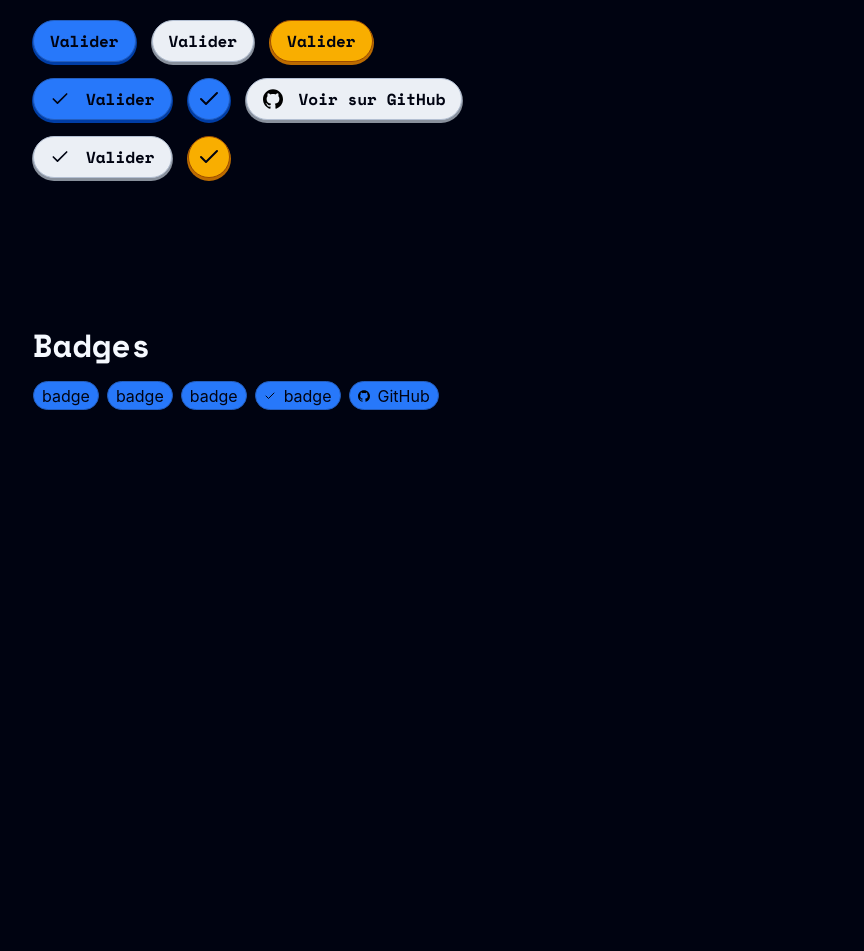
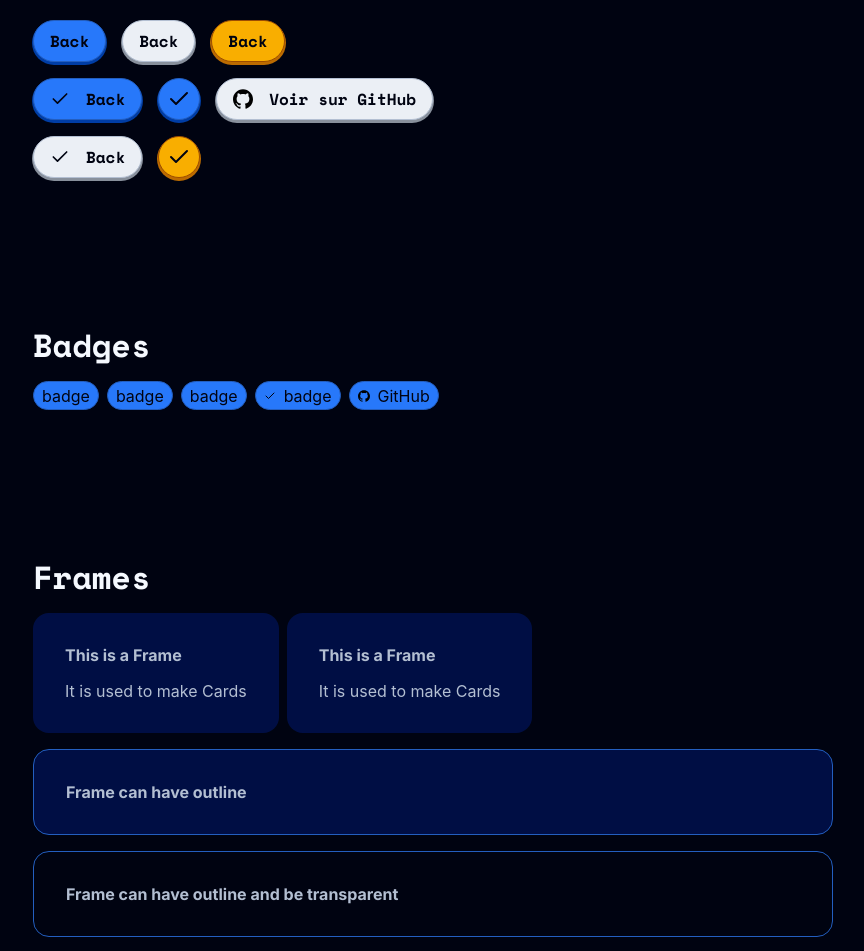
Before and after one commit to TooLoss/teletype-ui, a SvelteKit app: page / in a window 1280 px wide. Shown: the part 1440-2391 px from the top of the page, without its empty margins (207-1071 px from the left). Before the commit the page ends 1924 px from the top, so only its background shows below. Built offline with nearby package versions, Linux system fonts and the light colour scheme; a web font is replaced by a local one.

Commit message:
feat: Frame added

```diff
--- /dev/null
+++ b/src/lib/components/Frame.svelte
@@ -0,0 +1,44 @@
+<script lang="ts">
+    import type { Snippet } from 'svelte';
+
+    type Props = {
+        variant?: 'default' | 'secondary';
+        transparent?: boolean;
+        outline?: boolean;
+        children?: Snippet;
+    }
+
+    let {
+        variant = 'default',
+        transparent = false,
+        outline = false,
+        children
+    }: Props = $props();
+
+</script>
+
+<div class={`frame frame-${variant} ${transparent ? 'transparent' : ''} ${outline ? 'outline' : ''}`}>
+    {@render children?.()}
+</div>
+
+<style>
+    .frame {
+        padding: var(--size-s2);
+        background-color: var(--bg-app-variant);
+        border-radius: var(--size-s3);
+        color: var(--bg-app);
+    }
+
+    .outline {
+        border: 1px solid var(--border-strong);
+    }
+
+    .frame-variant {
+        background-color: var(--color-secondary-800);
+        border-color: var(--color-secondary-300);
+    }
+
+    .transparent {
+        background-color: transparent;
+    }
+</style>
--- a/src/lib/components/index.ts
+++ b/src/lib/components/index.ts
@@ -1,3 +1,4 @@
 // Compnents index.ts
 export { default as Button } from "./Button.svelte";
 export { default as Badge } from "./Badge.svelte";
+export { default as Frame } from "./Frame.svelte";
--- a/src/lib/styles/tokens.css
+++ b/src/lib/styles/tokens.css
@@ -29,10 +29,11 @@
     --color-primary-800:  oklch(20%  calc(var(--primary-base-chroma)*0.50)  var(--hue-primary));
     --color-primary-950:  oklch(10%  calc(var(--primary-base-chroma)*0.20)  var(--hue-primary));
 
-    --color-secondary-100: oklch(99% calc(var(--secondary-base-chroma) * 0.95) var(--hue-secondary));
-    --color-secondary-300: oklch(80% calc(var(--secondary-base-chroma) * 0.90) var(--hue-secondary));
+    --color-secondary-100: oklch(99% calc(var(--secondary-base-chroma)*0.95) var(--hue-secondary));
+    --color-secondary-300: oklch(80% calc(var(--secondary-base-chroma)*0.90) var(--hue-secondary));
     --color-secondary-500: oklch(60% var(--secondary-base-chroma) var(--hue-secondary));
     --color-secondary-600: oklch(50% var(--secondary-base-chroma) var(--hue-secondary));
+    --color-secondary-800: oklch(20% calc(var(--secondary-base-chroma)*0.50) var(--hue-secondary));
 
 
     /* Surface */
--- a/src/routes/+page.svelte
+++ b/src/routes/+page.svelte
@@ -5,7 +5,8 @@
         Header,
         Color,
         Button,
-        Badge
+        Badge,
+        Frame
     } from "$lib/index.ts";
 
     import {
@@ -40,17 +41,17 @@
     <h2>Buttons</h2>
     <Flex>
         <Button>
-            Valider
+            Back
         </Button>
         <Button variant="secondary">
-            Valider
+            Back
         </Button>
         <Button variant="variant">
-            Valider
+            Back
         </Button>
     </Flex>
     <Flex>
-        <Button icon={Check}>Valider</Button>
+        <Button icon={Check}>Back</Button>
         <Button icon={Check} />
         <Button variant="secondary">
             {#snippet icon()}
@@ -60,7 +61,7 @@
         </Button>
     </Flex>
     <Flex>
-        <Button href="/" variant="secondary" icon={Check}>Valider</Button>
+        <Button href="/" variant="secondary" icon={Check}>Back</Button>
         <Button href="/" variant="variant" icon={Check} />
     </Flex>
 </Stack>
@@ -80,3 +81,33 @@
         </Badge>
     </Flex>
 </Stack>
+
+<Stack>
+    <h2>Frames</h2>
+    <Flex gap="s4">
+        <Frame>
+            <Flex direction='column'>
+                <p><b>This is a Frame</b></p>
+                <p>It is used to make Cards</p>
+            </Flex>
+        </Frame>
+        <Frame>
+            <Flex direction='column'>
+                <p><b>This is a Frame</b></p>
+                <p>It is used to make Cards</p>
+            </Flex>
+        </Frame>
+    </Flex>
+    <Frame outline={true}>
+        <p><b>Frame can have outline</b></p>
+    </Frame>
+    <Frame outline={true} transparent={true}>
+        <p><b>Frame can have outline and be transparent</b></p>
+    </Frame>
+    <Frame variant="variant">
+        <p><b>Frame can have outline and be transparent</b></p>
+    </Frame>
+    <Frame variant="variant" outline={true}>
+        <p><b>Frame can have outline and be transparent</b></p>
+    </Frame>
+</Stack>
```
